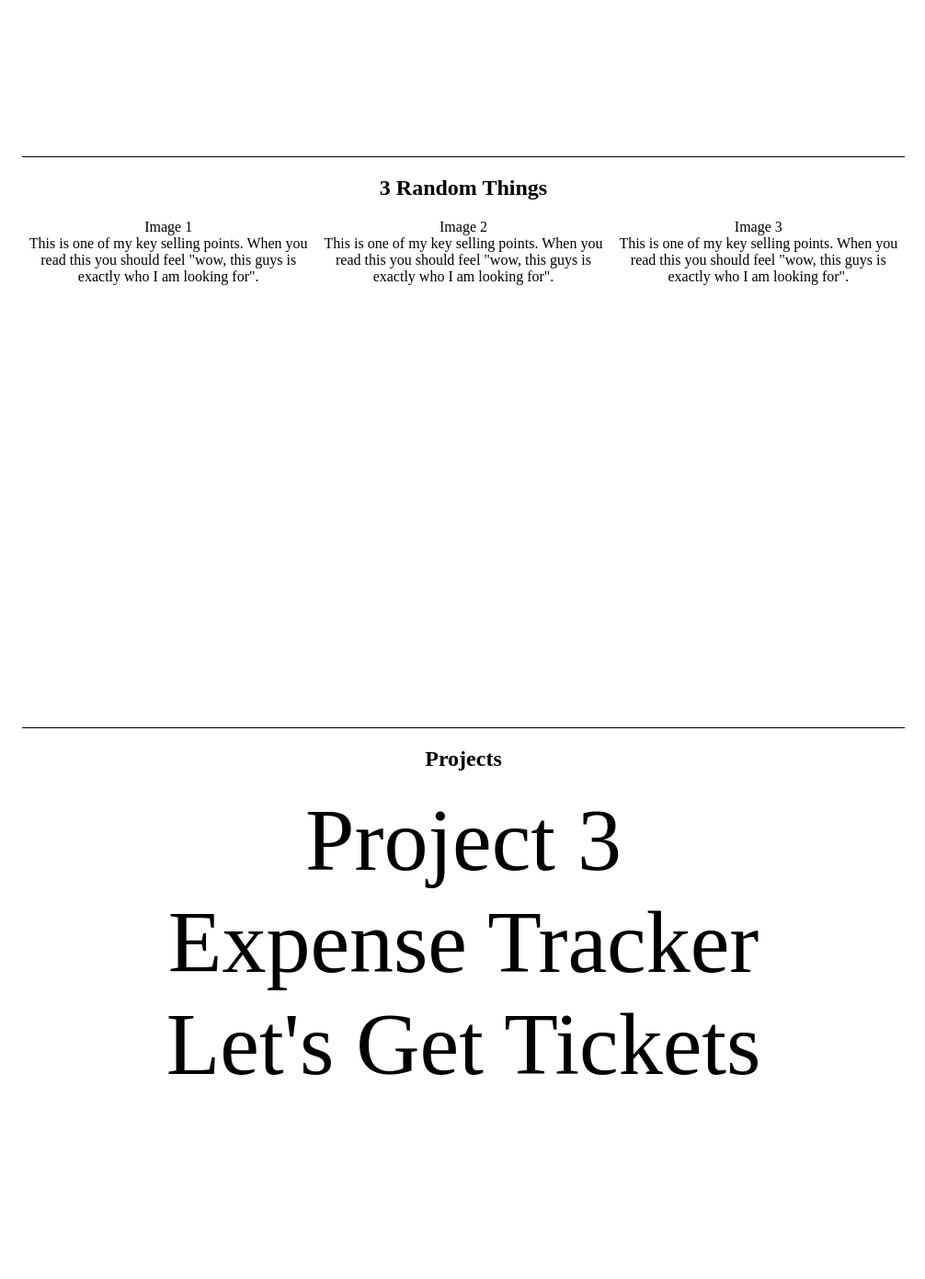
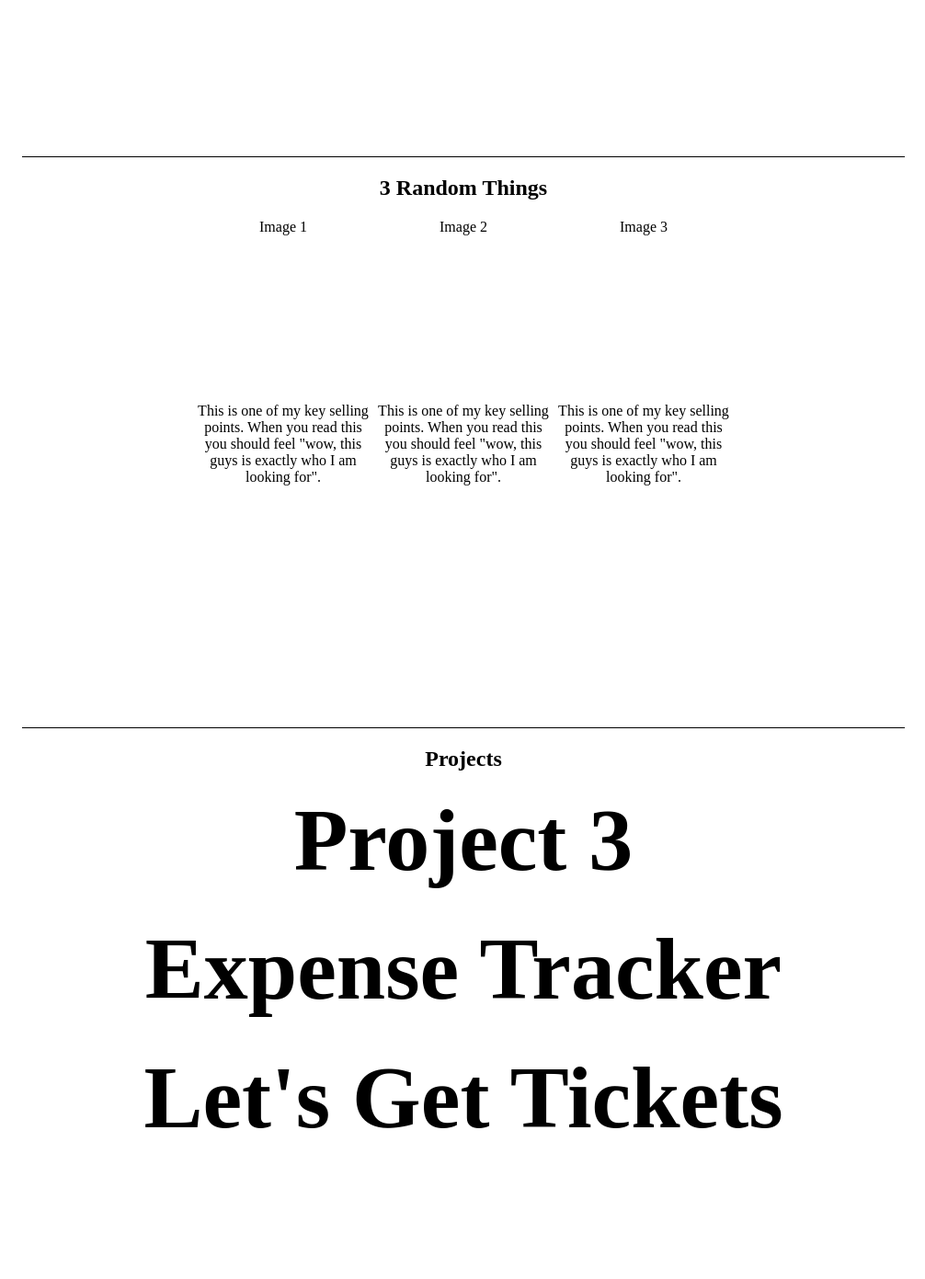
Before and after one commit to MarcusHoile/portfolio, a PHP site: page / in a window 1280 px wide. Shown: the part 1120-2511 px from the top of the page at 92% size, without its empty margins (136-1142 px from the left). Run offline with PHP 8.4, Linux system fonts and the light colour scheme.

Commit message:
project hover, image and text hide, value cols lengthened

```diff
--- a/css/main.css
+++ b/css/main.css
@@ -15,6 +15,10 @@ h1 {
 	font-size: 42px;
 }
 
+#landing-pane {
+	background: #B5DDE6;
+}
+
 
 .project-title {
 	font-size: 6em;
@@ -24,17 +28,26 @@ h1 {
 
 
 .col {
-	width: 33%;
+	width: 20%;
 	display:inline-block;
 }
-
+.value-image {
+	height:200px;
+}
 section {
 	border-bottom: solid 1px black;
 	height: 600px;
 }
 
-.project-title:hover {
+
+
+.project-container {
+	height:140px;
+}
+
+.project-container:hover {
 	background:url(http://lorempixel.com/900/200);
+
 }
 
 .skill {
--- a/index.html
+++ b/index.html
@@ -7,7 +7,7 @@
 	<meta name="keywords" content="developer, ruby, rails, javascript, product manager, entreprenuer, mobile">
 	<meta name="author" content="hoile">
 	<link rel="stylesheet" href="css/main.css" type="text/css">
-	<script type="text/javascript" src="js/modernizr	.js"></script>
+	<script type="text/javascript" src="js/modernizr.js"></script>
 </head>
 <body>
 	<header>
@@ -64,9 +64,9 @@
 			<div class="inner">
 				<div class="section-title">
 					<h2>Projects</h2>
-					<p class="project-title" id="project-1">Project 3</p>
-					<p class="project-title" id="project-2">Expense Tracker</p>
-					<p class="project-title" id="project-3">Let's Get Tickets</p>
+					<div class="project-container" id="project-1"><h2 class="project-title">Project 3</h2></div>
+					<div class="project-container" id="project-2"><h2 class="project-title">Expense Tracker</h2></div>
+					<div class="project-container" id="project-3"> <h2 class="project-title">Let's Get Tickets</h2></div>
 				</div>
 			</div>
 		</section>
--- a/js/main.js
+++ b/js/main.js
@@ -0,0 +1,7 @@
+$('.project-container').on('mouseenter', function(){
+	$(this).find("h2").hide();
+});
+
+$('.project-container').on('mouseleave', function(){
+	$(this).find("h2").show();
+});
```
